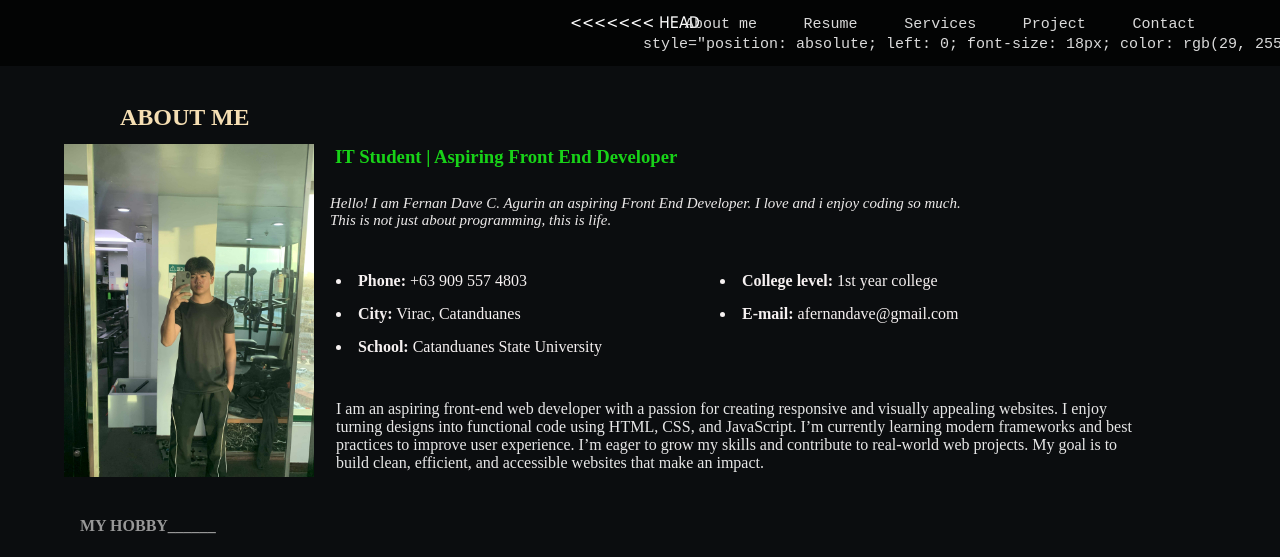
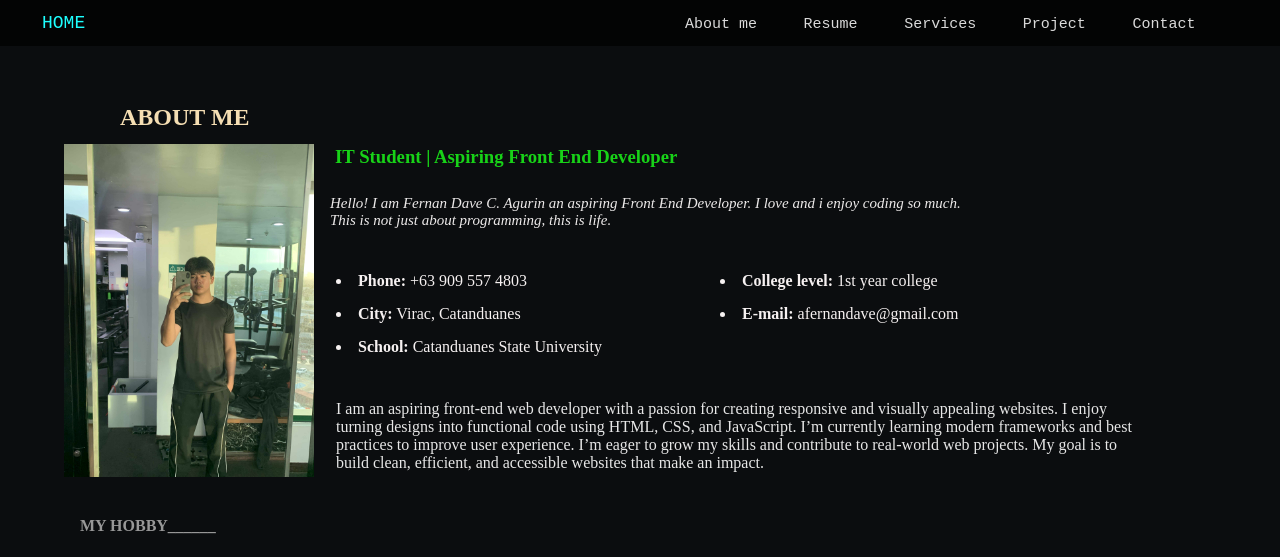
Before and after one commit to deybshi/portflio, a plain HTML site: page about.html in a window 1280 px wide. Shown: the top 557 px of the page. Drawn offline with Linux system fonts and the light colour scheme.

Commit message:
Update about.html

```diff
--- a/about.html
+++ b/about.html
@@ -14,12 +14,8 @@
     <a href="service.html">Services</a>
     <a href="project.html">Project</a>
     <a href="contact.html">Contact</a>
-<<<<<<< HEAD
     <a href="index.html"
-=======
-    <a href="portfolio.html"
->>>>>>> e5bbdcdc61ab46dc25021c272e0a4914567423bb
-        style="position: absolute; left: 0; font-size: 18px; color: rgb(29, 255, 255); image-resolution: 300×200 px;">HOME</i></a>
+    <a style="position: absolute; left: 0; font-size: 18px; color: rgb(29, 255, 255); image-resolution: 300×200 px;">HOME</i></a>
 </header>
 
 <body style="background-color: rgb(11, 13, 15);">
```
